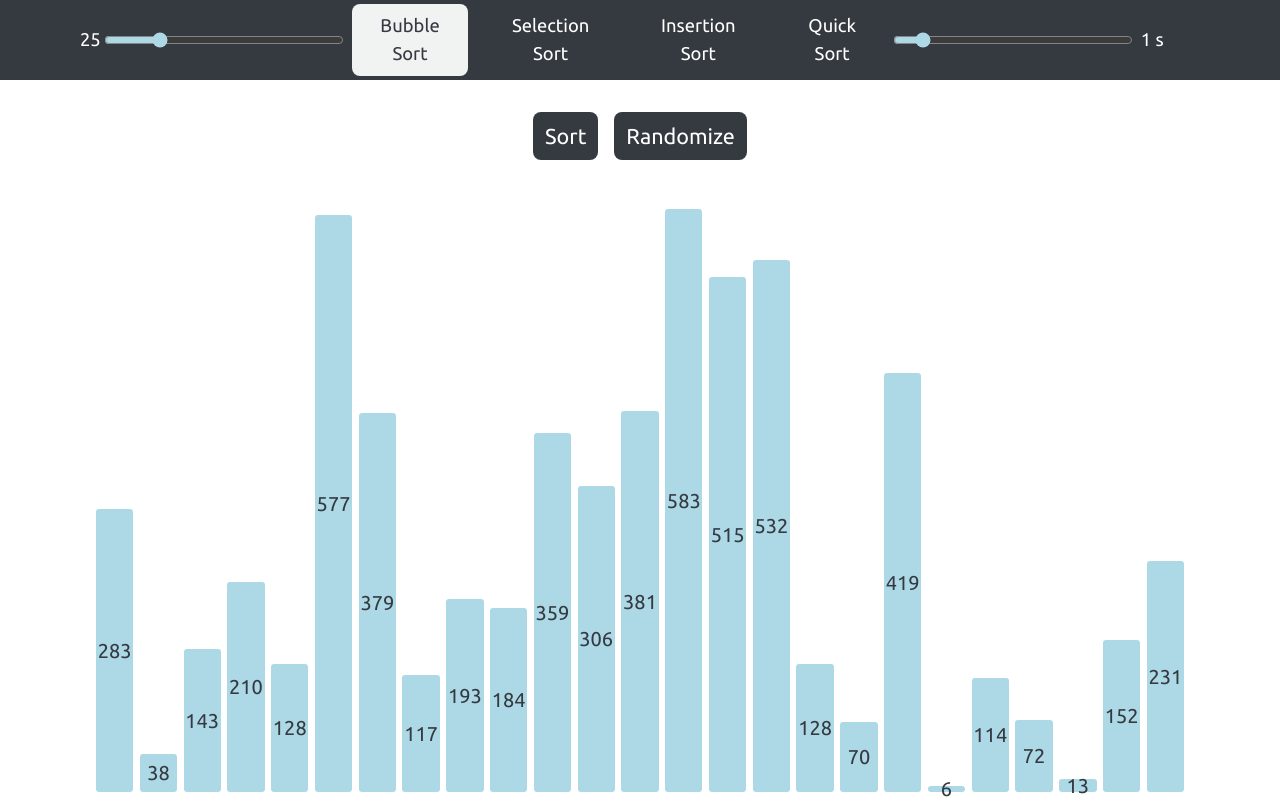
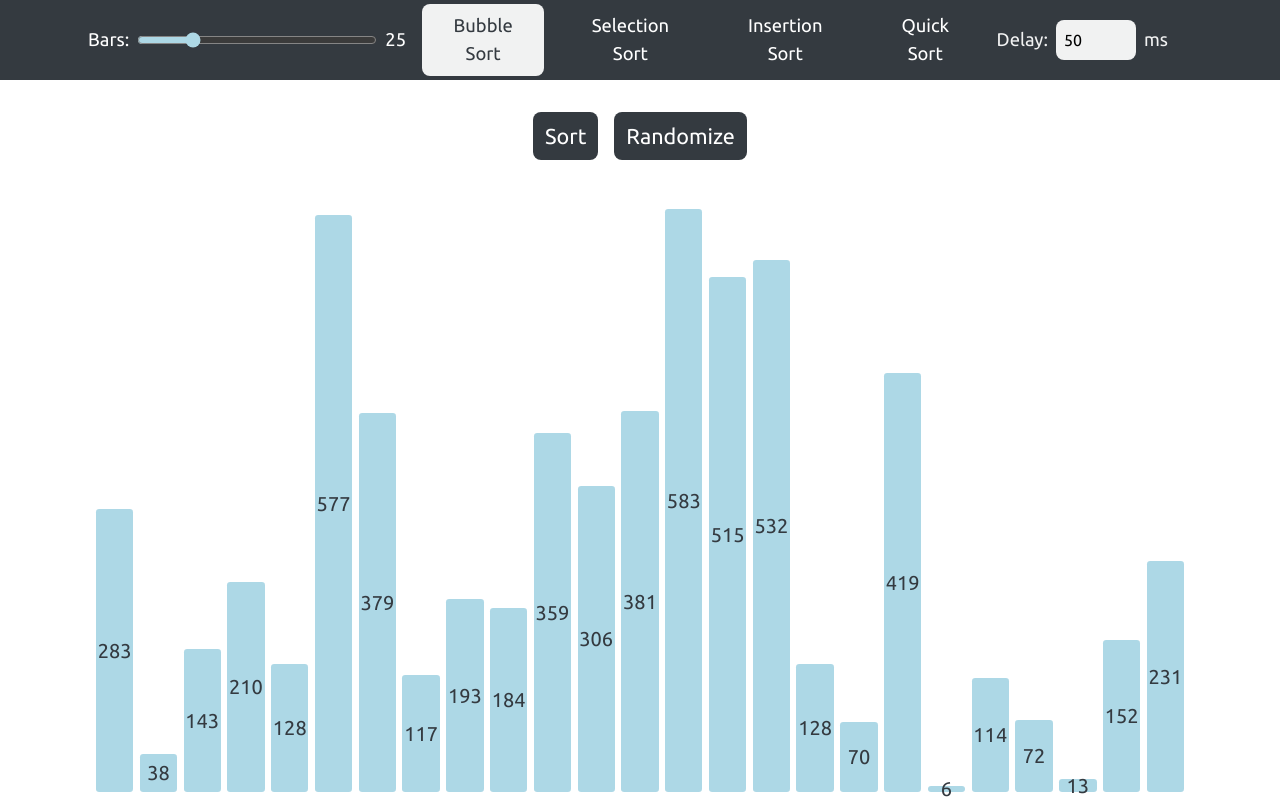
Before and after one commit to emrah-i/Sort, a React (Create React App) app in the folder sorting/: page / in a window 1280 px wide. Built offline with nearby package versions, Linux system fonts and the light colour scheme.

Commit message:
Updating bubble sort and selection sort

```diff
--- a/sorting/src/App.jsx
+++ b/sorting/src/App.jsx
@@ -74,8 +74,9 @@ function Nav(props) {
 
     return (<nav className="top-nav">
                 <div className="length-slider-parent">
+                    <label className="slider-label">Bars:</label>
+                    <input className="length-slider" type="range" defaultValue={arrayLength} min="2" max="110" onChange={(event)=>changeArray(event)}></input>
                     <label className="slider-label">{arrayLength}</label>
-                    <input className="length-slider" type="range" defaultValue={arrayLength} min="2" max="110" onChange={(event)=>changeArray(event)}></input>
                 </div>
                 <div className="sort-btns-parent" onClick={(event)=>changeSort(event)} ref={formRef}>
                     <button className="btn selected" data-type="bubble" >Bubble Sort</button>
@@ -84,8 +85,9 @@ function Nav(props) {
                     <button className="btn" data-type="quick" >Quick Sort</button>
                 </div>
                 <div className="time-slider-parent">
-                    <input className="length-slider" type="range" defaultValue={breakLength} min="0" max="10" step=".5" onChange={(event)=>changeBreak(event)}></input>
-                    <label className="time-slider-label">{breakLength} s</label>
+                    <label className="time-input-label" >Delay:</label>
+                    <input className="time-input" type="number" defaultValue={breakLength} min="0" onChange={(event)=>changeBreak(event)}></input>
+                    <label className="time-input-label">ms</label>
                 </div>
             </nav>)
 }
@@ -101,6 +103,12 @@ function SortBtns(props) {
             element.current.disabled = true;
         })
 
+        barsRef.current.forEach(element=>{
+            if (element) {
+                element.classList.remove("selected-bar")
+                element.classList.remove("second-bar")
+        }})
+
         if (sortType === 'bubble') {
             await bubbleSort()
         }
@@ -108,6 +116,9 @@ function SortBtns(props) {
             await selectionSort()
         }
         else if (sortType === 'insertion'){
+            await insertionSort()
+        }
+        else if (sortType === 'quick'){
             await insertionSort()
         }
 
@@ -142,18 +153,20 @@ function App(){
     const [ numbArray, setNumbArray ] = useState([])
     const [ sortType, setSortType ] = useState("bubble")
     const [ arrayLength, setArrayLength ] = useState(25)
-    const [ breakLength, setBreakLength ] = useState(1)
+    const [ breakLength, setBreakLength ] = useState(50)
+    const [ comparisons, setComparisons ] = useState(0)
     const barsRef = useRef([])
     const prevCountRef = useRef(numbArray);
 
     async function bubbleSort() {
-        let sorting = true;
 
-        while (sorting) {
+        for (let j = numbArray.length - 1; j >= 1; j--) {
 
-            sorting = false;
+            let swapped = false
 
-            for (let i = 0; i < numbArray.length - 1; i++) {
+            for (let i = 0; i < j; i++) {
+
+                const newArray = prevCountRef.current;
 
                 barsRef.current.forEach(element=>{
                     if (element) {
@@ -166,16 +179,21 @@ function App(){
                     barsRef.current[i + 1].classList.add("second-bar");
                 }
 
-                await new Promise(r => setTimeout(r, (breakLength * 100)));
+                await new Promise(r => setTimeout(r, (breakLength)));
 
-                setNumbArray(prevArray => {
-                    const newArray = [...prevArray];
-                        if (i !== newArray.length - 1 && newArray[i] > newArray[i + 1]) {
-                            [newArray[i], newArray[i + 1]] = [newArray[i + 1], newArray[i]];
-                            sorting = true
-                        }
-                    return newArray;
-                });
+                if (i !== newArray.length - 1 && newArray[i] > newArray[i + 1]) {
+                    swapped = true
+                    setNumbArray(prevArray => {
+                        [prevArray[i], prevArray[i + 1]] = [prevArray[i + 1], prevArray[i]];
+                        return [...prevArray];
+                    })
+                }
+
+                await new Promise(r => setTimeout(r, (breakLength)));
+            }
+
+            if (swapped === false) {
+                break
             }
         }
     }
@@ -199,7 +217,7 @@ function App(){
 
                 barsRef.current[i].classList.add("second-bar");
 
-                await new Promise(r => setTimeout(r, (breakLength * 100)));
+                await new Promise(r => setTimeout(r, (breakLength)));
 
                 if (newArray[i] < min) {
                     min = newArray[i];
@@ -210,14 +228,13 @@ function App(){
             }
 
             setNumbArray(prevArray => {
-                const temp = prevArray[min_idx];
-                prevArray[min_idx] = prevArray[j];
-                prevArray[j] = temp;
+                [prevArray[min_idx], prevArray[j]] = [prevArray[j], prevArray[min_idx]];
                 return [...prevArray];
             });
 
             barsRef.current[j].classList.remove("selected-bar");
-            await new Promise(r => setTimeout(r, (breakLength * 100)));
+
+            await new Promise(r => setTimeout(r, (breakLength)));
         }
     }
 
@@ -247,13 +264,11 @@ function App(){
 
                 barsRef.current[i].classList.add("second-bar");
 
-                await new Promise(r => setTimeout(r, (breakLength * 100)));
+                await new Promise(r => setTimeout(r, (breakLength)));
 
                 if (numb < newArray[i]) {
                     setNumbArray(prevArray => {
-                        const temp = prevArray[num_idx];
-                        prevArray[num_idx] = prevArray[i];
-                        prevArray[i] = temp;
+                        [prevArray[num_idx], prevArray[j]] = [prevArray[j], prevArray[num_idx]];
                         num_idx--;
                         return [...prevArray];
                     });
@@ -263,7 +278,7 @@ function App(){
                 }
             }
 
-            await new Promise(r => setTimeout(r, (breakLength * 100)));
+            await new Promise(r => setTimeout(r, (breakLength)));
         }
     }
 
@@ -299,4 +314,4 @@ function App(){
             </div>)
 }
 
-export default App
+export default App;
--- a/sorting/src/styles.css
+++ b/sorting/src/styles.css
@@ -68,14 +68,23 @@ body {
   border: none;
   width: 15rem;
 }
-.top-nav .slider-label, .top-nav .time-slider-label {
+.top-nav .slider-label {
   font-size: 1.15rem;
-  margin-right: 0.2rem;
+  padding: 0.5rem;
   color: white;
 }
-.top-nav .time-slider-label {
-  padding-left: 0.5rem;
+.top-nav .time-input {
+  width: 5rem;
+  justify-content: center;
+  padding: 0.5rem;
+  border-radius: 0.5rem;
+  background-color: rgba(255, 255, 255, 0.9333333333);
+}
+.top-nav .time-input-label {
+  font-size: 1.15rem;
+  padding: 0.5rem;
   min-width: 4rem;
+  color: rgba(255, 255, 255, 0.9333333333);
 }
 
 .btn {
--- a/sorting/src/styles.scss
+++ b/sorting/src/styles.scss
@@ -75,16 +75,27 @@ body {
         width: 15rem;
     }
 
-    .slider-label, .time-slider-label {
+    .slider-label {
         font-size: 1.15rem;
-        margin-right: .2rem;
+        padding: .5rem;
         color: white;
     }
 
-    .time-slider-label {
-        padding-left: .5rem;
+    .time-input {
+        width: 5rem;
+        justify-content: center;
+        padding: .5rem;
+        border-radius: .5rem;
+        background-color: #FFFFFFEE;
+    }
+
+    .time-input-label {
+        font-size: 1.15rem;
+        padding: .5rem;
         min-width: 4rem;
+        color: #FFFFFFEE;
     }
+
 }
 
 .btn {
```
Also changed, not shown: 1 other file (tests, documents, lock files or other folders).
